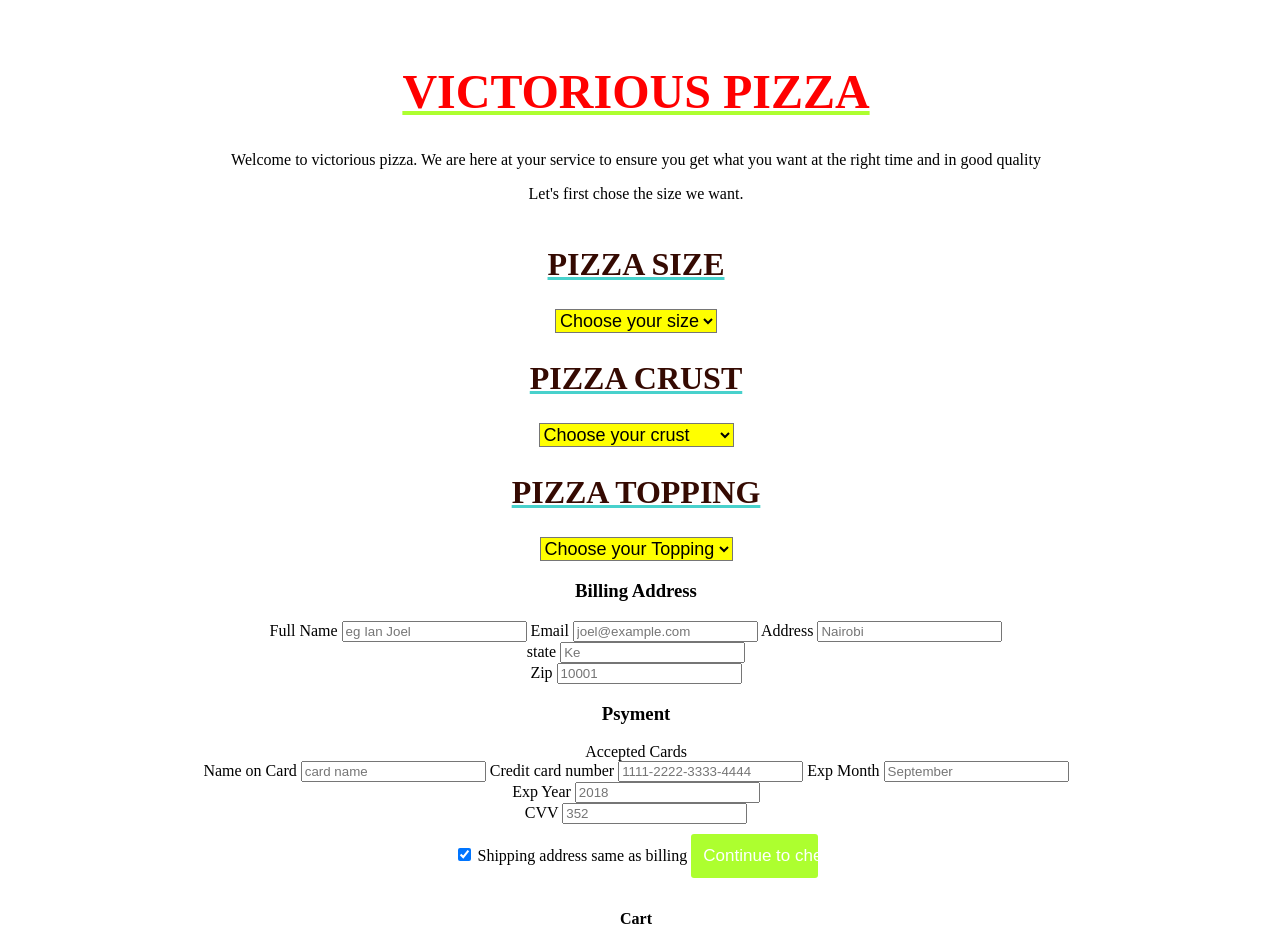
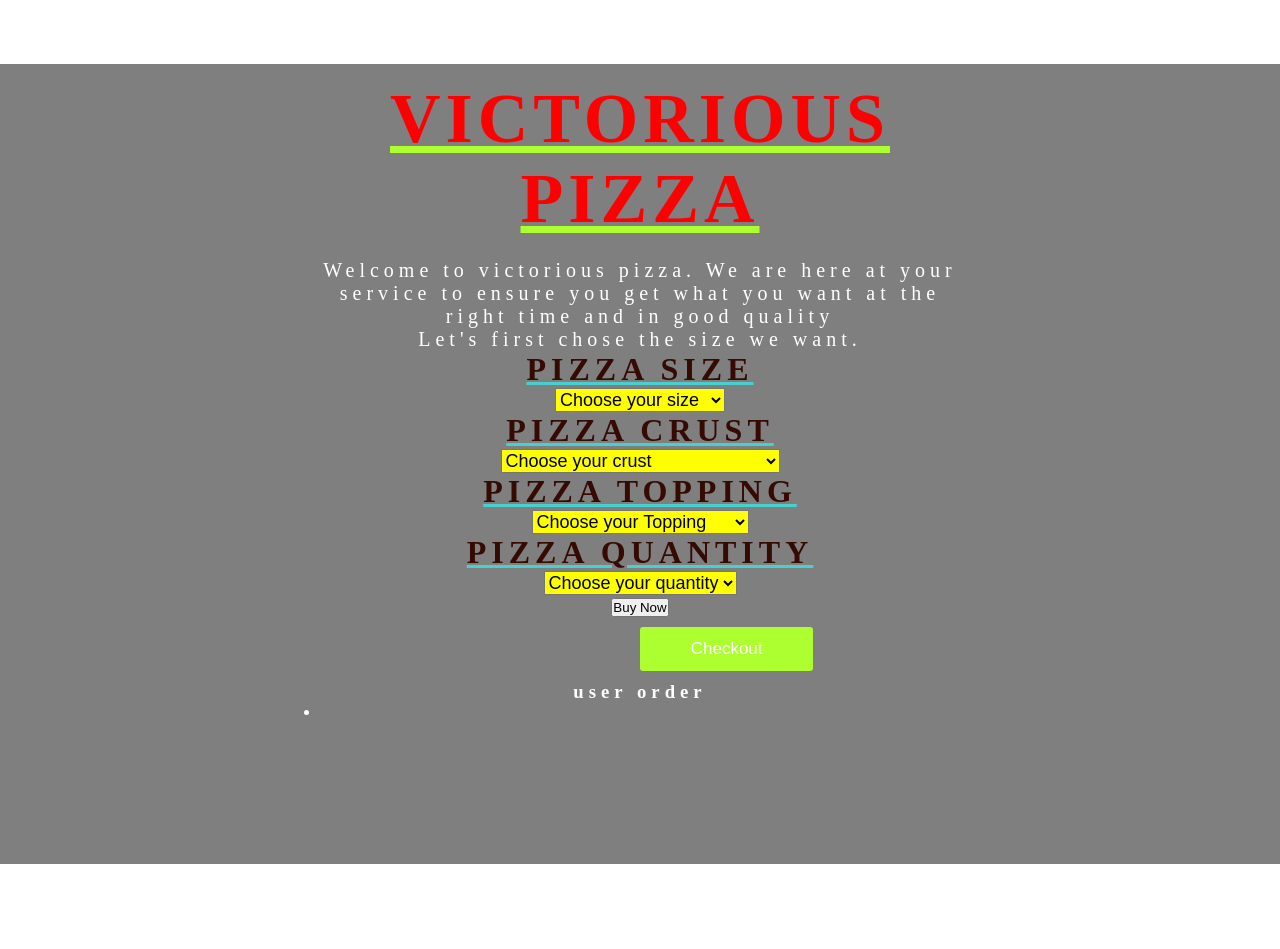
Before and after one commit to juma-359/Pizza, a plain HTML site: page index.html in a window 1280 px wide. After the commit the page ends 864 px from the top, so only its background shows below. Drawn offline with nearby package versions, Linux system fonts and the light colour scheme.

Commit message:
changes made

```diff
--- a/css/styles.css
+++ b/css/styles.css
@@ -1,4 +1,10 @@
-body{
+*{
+    margin: 0;
+    padding: 0;
+}
+.load{
+    animation: slide 2s;
+}body{
     overflow : scroll;
     overflow-x: hidden;
     height: 100%;
@@ -54,12 +60,75 @@ p{
     padding: 12px;
     margin: 10px 0;
     border: none;
-    width: 10%;
+    width: 50%;
     border-radius: 3px;
     cursor: pointer;
     font-size: 17px;
+    float: inline-end;
   }
 
   .btn:hover {
     background-color: goldenrod;
   }
+  .load{
+    animation: slide 2s;
+}
+
+.slider{
+    background-repeat: no-repeat;
+    background-size: cover;
+    background-position: center;
+    width: 100%;
+    height: 100vh;
+    animation: slide 5s infinite;
+}
+.content{
+    color: #fff;
+    background-color: rgba(0,0,0,0.5);
+    width: 100%;
+    height: 100%;
+}
+.principal{
+    left: 50%;
+    top: 50%;
+    transform: translate(-50%,-50%);
+    position: absolute;
+    letter-spacing: 5px;
+
+}
+.principal h1{
+    font-size: 70px;
+    margin-bottom: 20px;
+}
+.principal p{
+    font-size: 20px;
+}
+/* @keyframes slide{
+    0%{
+        background-image: url('ugali.jpeg');
+    }
+    20%{
+        background-image: url('ugali.jpeg');
+    }
+    20.01%{
+        background-image: url('beef.jpeg');
+    }
+    40%{
+        background-image: url('beef.jpeg');
+    }
+    40.01%{
+        background-image: url('fish.jpeg');
+    }
+    60%{
+        background-image: url('fish.jpeg');
+    }
+    60.01%{
+        background-image: url('sukuma.jpeg');
+    }
+    80%{
+        background-image: url('sukuma.jpeg');
+    }
+    100%{
+        background-image: url('managu.jpeg');
+    }
+} */
--- a/index.html
+++ b/index.html
@@ -12,8 +12,12 @@
 <script src="./js/jquery/dist/jquery.js"></script>
 </head>
 <body>
+    <div class="slider">
+        <div class="load">
+        </div>
+        <div class="content">
+            <div class="principal">
                 <div class="container" id="pizza">
-        <div class="slider">
                         <h1>Victorious pizza</h1>
                         <p>Welcome to victorious pizza. We are here at your service to ensure you get what you want at the right time and in good quality</p>
                         <p>Let's first chose the size we want.</p>
@@ -22,109 +26,69 @@
                             <h2>Pizza size</h2>
                             <select name="size" id="size">
                             <option>Choose your size</option>
-            <option value="1">Small</option>
-            <option value="2">Medium</option>
-            <option value="3">Large</option>
+                            <option value="400">Small = ksh 400</option>
+                            <option value="600">Medium = ksh 600</option>
+                            <option value="800">Large = ksh 800</option>
                             </select>
                         </div>
                         <div class="chose">
                             <h2>Pizza Crust</h2>
                             <select name="crust" id="crust">
                                 <option>Choose your crust</option>
-                <option value="1">Crispy</option>
-                <option value="2">Stuffed</option>
-                <option value="3">Cheese-Stuffed Crust</option>
-                <option value="4">Neapolitan Crust</option>
-                <option value="5">Thin Crust</option>
-                <option value="6">Pizza Bagels</option>
-                <option value="7">Sicilian Style</option>
-                <option value="8">Flatbread</option>
+                                <option value="200">Crispy = ksh 200</option>
+                                <option value="250">Stuffed = ksh 250</option>
+                                <option value="300">Cheese-Stuffed Crust = ksh 300</option>
+                                <option value="350">Neapolitan Crust = ksh 350</option>
+                                <option value="400">Thin Crust = ksh 400</option>
+                                <option value="450">Pizza Bagels = ksh 450</option>
+                                <option value="500">Sicilian Style = ksh 500</option>
+                                <option value="550">Flatbread = ksh 550</option>
                             </select>
                         </div>
 
                         <div class="flava">
                             <h2>Pizza Topping</h2>
-            <select name="crust" id="crust">
+                            <select name="topping" id="topping">
                                 <option>Choose your Topping</option>
-                <option value="1">Green pepper</option>
-                <option value="2">Onions</option>
-                <option value="3">Saursage</option>
-                <option value="4">Bacon</option>
-                <option value="5">Extra cheese</option>
-                <option value="6">Black olives</option>
+                                <option value="100">Green pepper = ksh 100</option>
+                                <option value="150">Onions = ksh 150</option>
+                                <option value="200">Saursage = ksh 200</option>
+                                <option value="250">Bacon = ksh 250</option>
+                                <option value="300">Extra cheese = ksh 300</option>
+                                <option value="350">Black olives = ksh 350</option>
                             </select>
                         </div>
+                        <div class="quantity">
+                            <h2>Pizza quantity</h2>
+                            <select name="quantity" id="quanty">
+                                <option>Choose your quantity</option>
+                                <option value="1">1</option>
+                                <option value="2">2</option>
+                                <option value="3">3</option>
+                                <option value="4">4</option>
+                                <option value="5">5</option>
+                                <option value="6">6</option>
+                                <option value="3">7</option>
+                                <option value="4">8</option>
+                                <option value="5">9</option>
+                                <option value="6">10</option>
+                            </select>
                         </div>
+                        <button name="buy" id="buy">Buy Now</button><br>
+                        <input type="submit" value="Checkout" class="btn">
                     </div>
-    <div class=form>
-        <div class="row">
-            <div class="col-75">
-                <div class="container">
-                    <form action="/action-page.php">
-                        <div class="row">
-                            <div class="col-50">
-                                <h3>Billing Address</h3>
-                                <lable for="fname"><i class="fa fa-user"></i>Full Name</lable>
-                                <input type="text" id="fname" name="firstname" placeholder="eg Ian Joel">
-                                <label for="email"><i class="fa fa-envelope"></i>Email</label>
-                                <input type="text" id="email" name="email" placeholder="joel@example.com">
-                                <label for="adr"><i class="fa fa-adress-card-o"></i>Address</label>
-                                <input type="text" id="city" name="city" placeholder="Nairobi">
-                                <div class="row">
-                                    <div class="col-50">
-                                        <label for="state">state</label>
-                                        <input type="text" id="state" name="state" placeholder="Ke">
-                                    </div>
-                                    <div class="col-50">
-                                        <label for="zip">Zip</label>
-                                        <input type="text" id="zip" name="zip" placeholder="10001">
-                                    </div>
-                                </div>
-                            </div>
-                            <div class="col-50">
-                                <h3>Psyment</h3>
-                                <label for="fname">Accepted Cards</label>
-                                <div class="icon-container">
-                                    <i class="fa fa-cc-visa" style="color: navy;"></i>
-                                    <i class="fa fa-cc-amex" style="color: blue;"></i>
-                                    <i class="fa fa-cc-mastercard" style="color: red;"></i>
-                                    <i class="fa fa-cc-discover" style="color:orange;"></i>
-                                </div>
-                                <label for="cname">Name on Card</label>
-                                <input type="text" id="cname" name="cardname" placeholder="card name">
-                                <label for="ccnum">Credit card number</label>
-                                <input type="text" id="ccnum" name="cardnumber" placeholder="1111-2222-3333-4444">
-                                <label for="expmonth">Exp Month</label>
-                                <input type="text" id="expmonth" name="expmonth" placeholder="September">
-                                <div class="row">
-                                    <div class="col-50">
-                                      <label for="expyear">Exp Year</label>
-                                      <input type="text" id="expyear" name="expyear" placeholder="2018">
-                                    </div>
-                                    <div class="col-50">
-                                      <label for="cvv">CVV</label>
-                                      <input type="text" id="cvv" name="cvv" placeholder="352">
+                    <div>
+                        <h3>user order</h3>
+                        <ul>
+                            <li>
+
+                            </li>
+                        </ul>
                     </div>
                 </div>
             </div>
 
         </div>
-                              <label>
-                                <input type="checkbox" checked="checked" name="sameadr"> Shipping address same as billing
-                              </label>
-                              <input type="submit" value="Continue to checkout" class="btn">
-                            </div>
-                        </div>
-                    </form>
-                </div>
-            </div>
-            <div class="col-25">
-                <div class="container">
-                  <h4>Cart
-                    <span class="price" style="color:black">
-                      <i class="fa fa-shopping-cart"></i>
-        </div>
-    </div>
     </div>
 </body>
 </html>
```
Also changed, not shown: about.html (+9 -1 lines), js/script.js (+2 -71 lines). Lines whose indentation alone changed are shown as unchanged.
